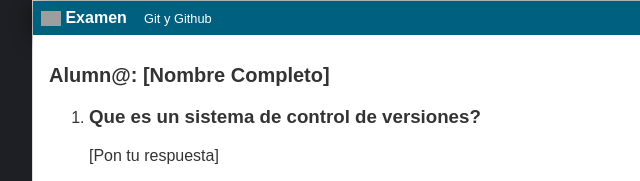
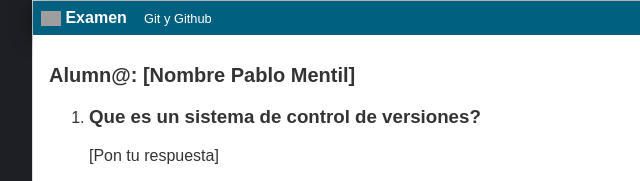
Before and after one commit to roxsross/bootcamp-devops-eduIT, a plain HTML site: page FundamentosGIT/Lab02/Pablo.html in a window 1280 px wide. Shown: the top 181 px of the page, 159-799 px from the left. Drawn offline with Linux system fonts and the light colour scheme; grey boxes are pictures that could not be loaded.

Commit message:
primer commit

```diff
--- a/FundamentosGIT/Lab02/index.html
+++ b/FundamentosGIT/Lab02/Pablo.html
@@ -15,7 +15,7 @@
             <span id="tagline">Git y Github</span>
         </div>
         <div id="post">
-            <h1>Alumn@: [Nombre Completo]</h1>
+            <h1>Alumn@: [Nombre Pablo Mentil]</h1>
             <ol>
                 <li>
                     <h3>Que es un sistema de control de versiones?</h3>
```
